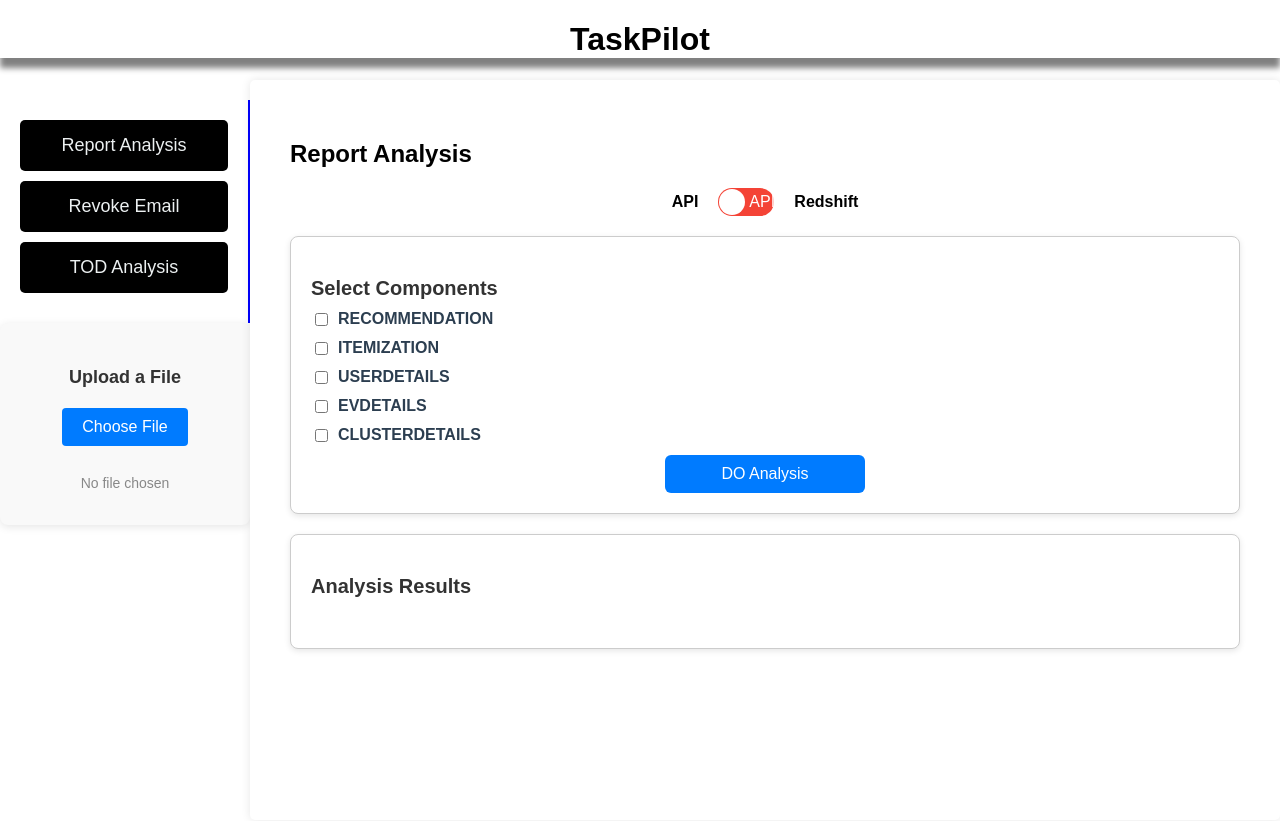
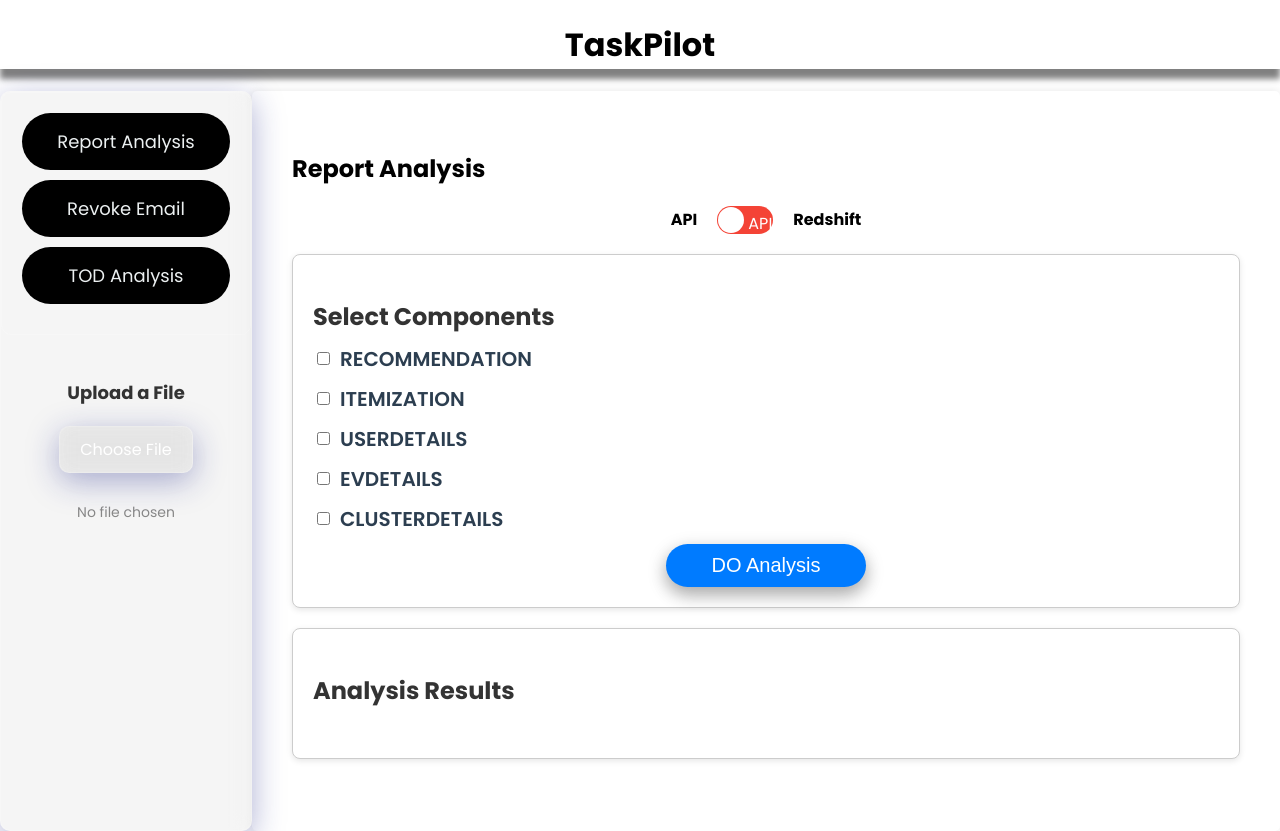
Before and after one commit to shahnawaz-bidgely/taskpilot, a React (Create React App) app in the folder frontend/: page / in a window 1280 px wide. Built offline with nearby package versions, Linux system fonts and the light colour scheme.

Commit message:
Frontend UI update

```diff
--- a/frontend/public/index.html
+++ b/frontend/public/index.html
@@ -15,6 +15,9 @@
       user's mobile device or desktop. See https://developers.google.com/web/fundamentals/web-app-manifest/
     -->
     <link rel="manifest" href="%PUBLIC_URL%/manifest.json" />
+    <link href="https://fonts.googleapis.com/css2?family=Poppins:wght@300;400;500;600;700&display=swap" rel="stylesheet" />
+    <link rel="preconnect" href="https://fonts.googleapis.com">
+    <link rel="preconnect" href="https://fonts.gstatic.com" crossorigin>
     <!--
       Notice the use of %PUBLIC_URL% in the tags above.
       It will be replaced with the URL of the `public` folder during the build.
--- a/frontend/src/App.css
+++ b/frontend/src/App.css
@@ -1,5 +1,4 @@
 .App {
-  font-family: 'Arial', sans-serif;
   min-height: 100vh;
 }
 
@@ -11,9 +10,14 @@
 
 .sidebar {
   width: 250px;
-  background-color: white;
   color: white;
-  padding-top: 20px;
+  background: rgba( 155, 155, 155, 0.1 );
+  box-shadow: 0 8px 32px 0 rgba( 31, 38, 135, 0.37 );
+  backdrop-filter: blur( 11px );
+  -webkit-backdrop-filter: blur( 11px );
+  border-radius: 10px;
+  border: 1px solid rgba( 255, 255, 255, 0.18 );
+
 }
 
 .content-area {
--- a/frontend/src/components/analysis/ReportAnalysis.css
+++ b/frontend/src/components/analysis/ReportAnalysis.css
@@ -1,6 +1,5 @@
 .report-analysis {
   padding: 20px;
-  font-family: 'Arial', sans-serif;
 }
 
 .card {
@@ -13,7 +12,7 @@
 
 .card h3 {
   margin-bottom: 10px;
-  font-size: 20px;
+  font-size: 24px;
   color: #333;
 }
 
@@ -31,7 +30,7 @@
 .selection-option {
   display: flex;
   align-items: center;
-  font-size: 16px;
+  font-size: 20px;
 }
 
 .selection-option input {
@@ -53,15 +52,16 @@
 .do-analysis-btn {
   display: block;
   width: 200px;
-  padding: 12px;
+  padding: 15px 15px;
   background-color: #3498db;
   color: white;
   border: none;
-  border-radius: 6px;
-  font-size: 16px;
+  border-radius: 100px;
+  font-size: 20px;
   margin: 30px auto 0;
   cursor: pointer;
   transition: background-color 0.3s ease;
+  box-shadow: 0 8px 16px 0 rgba(0,0,0,0.2), 0 6px 20px 0 rgba(0,0,0,0.19);
 }
 
 .do-analysis-btn:hover {
--- a/frontend/src/components/revoke/RevokeEmail.css
+++ b/frontend/src/components/revoke/RevokeEmail.css
@@ -12,7 +12,7 @@
 
   .card h3 {
     margin-bottom: 10px;
-    font-size: 20px;
+    font-size: 24px;
   }
 
   .card p {
--- a/frontend/src/components/tabs/Tabs.css
+++ b/frontend/src/components/tabs/Tabs.css
@@ -1,9 +1,10 @@
 .tabs {
-    display: flex;
-    flex-direction: column;
-    padding: 20px;
-    height: 100%;
-    border-right: 2px solid blue;
+  display: flex;
+  flex-direction: column;
+  padding: 20px;
+  height: 100%;
+  border-radius: 10px;
+  border: 1px solid rgba(255, 255, 255, 0.18);
   }
 
   .tab {
@@ -12,8 +13,8 @@
     cursor: pointer;
     font-size: 18px;
     color: #ecf0f1;
-    background-color: black;
-    border-radius: 5px;
+    background-color: rgb(0, 0, 0);
+    border-radius: 100px;
     transition: all 0.3s ease;
     text-align: center;
   }
@@ -34,10 +35,8 @@
 
 
   .file-upload-section {
-    background-color: #f9f9f9;
     border-radius: 8px;
     padding: 20px;
-    box-shadow: 0 2px 8px rgba(0, 0, 0, 0.1);
     max-width: 450px;
     margin: 0 auto;
     text-align: center;
@@ -56,10 +55,16 @@
     color: #fff;
     font-size: 16px;
     padding: 10px 20px;
-    border-radius: 4px;
+    border-radius: 100px;
     cursor: pointer;
     margin-bottom: 15px;
     transition: background-color 0.3s ease;
+    background: rgba( 155, 155, 155, 0.1 );
+box-shadow: 0 8px 32px 0 rgba( 31, 38, 135, 0.37 );
+backdrop-filter: blur( 11px );
+-webkit-backdrop-filter: blur( 11px );
+border-radius: 10px;
+border: 1px solid rgba( 255, 255, 255, 0.18 );
   }
 
   .file-upload-button:hover {
--- a/frontend/src/index.css
+++ b/frontend/src/index.css
@@ -1,8 +1,7 @@
+@import url('https://fonts.googleapis.com/css2?family=Poppins:wght@300;400;500;600;700&display=swap');
 body {
   margin: 0;
-  font-family: -apple-system, BlinkMacSystemFont, 'Segoe UI', 'Roboto', 'Oxygen',
-    'Ubuntu', 'Cantarell', 'Fira Sans', 'Droid Sans', 'Helvetica Neue',
-    sans-serif;
+  font-family: 'Poppins', sans-serif;
   -webkit-font-smoothing: antialiased;
   -moz-osx-font-smoothing: grayscale;
 }
```
